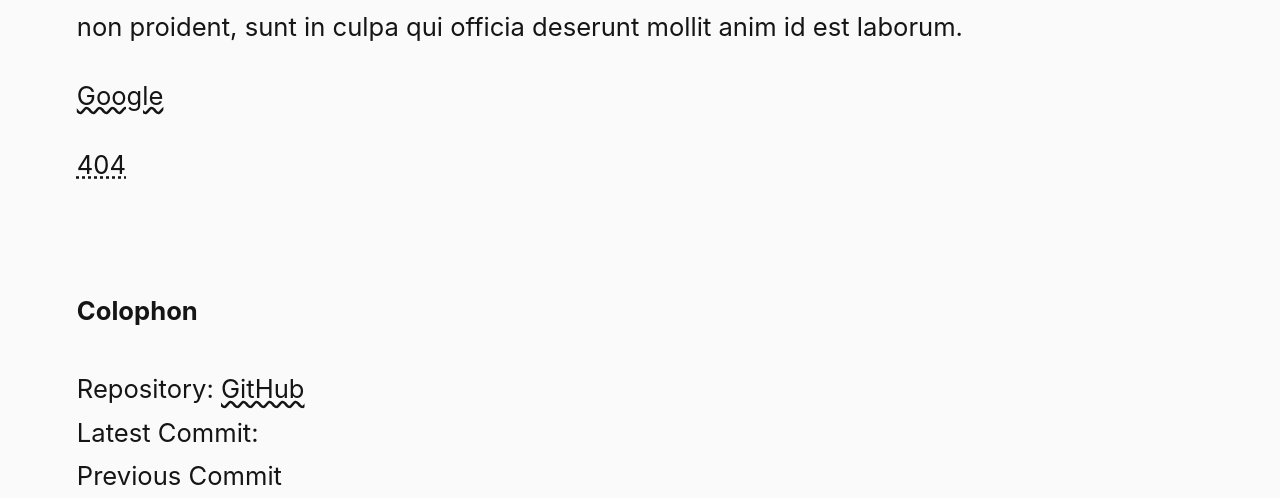
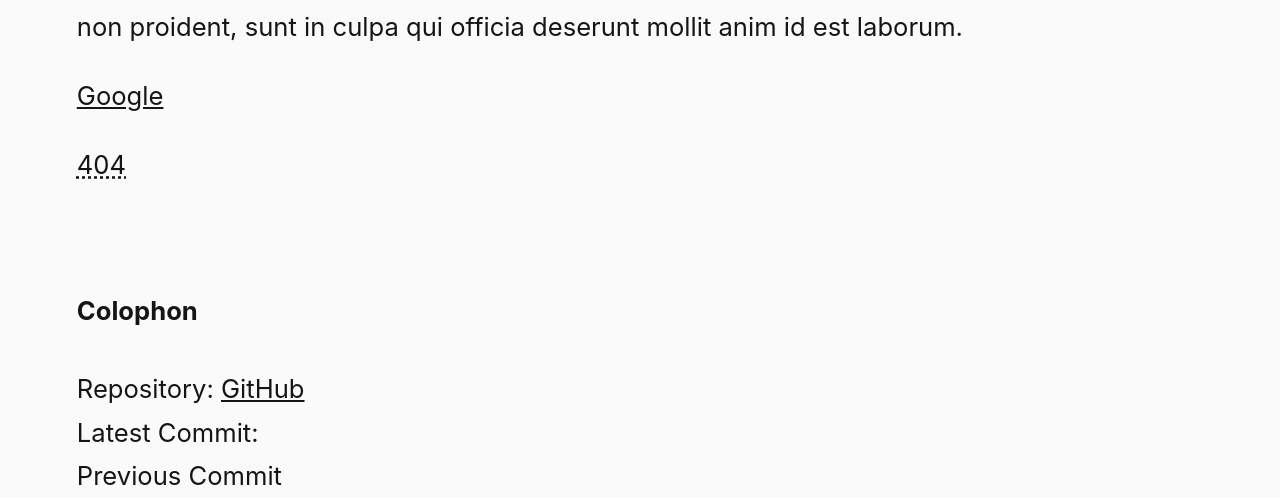
Before and after one commit to steinea/fyi, a Jekyll site: the page built from index.md, in a window 1280 px wide. Shown: the part 361-859 px from the top of the page. Built offline with Jekyll 4.4.1, drawn with Linux system fonts in a browser that asks for light colours.

Commit message:
Revise font stack, change root color scheme to media queries, separate link styling into format and theming

```diff
--- a/assets/css/custom.css
+++ b/assets/css/custom.css
@@ -1,26 +1,16 @@
-/* Root */
-
-:root {
-  color-scheme: light dark;
-}
-
-
 /* Body CSS applies at all resolutions */
 body {
-  background-color: light-dark(#fafafa, #151515);
   box-sizing: content-box;
-  color: light-dark(#151515, #fafafa);
   /* Font Stack https://bitsofco.de/the-new-system-font-stack/ */
   font-family: -apple-system,
-             BlinkMacSystemFont,
-             "Segoe UI",
-             Roboto,
-             Helvetica,
-             Arial,
-             sans-serif,
-             "Apple Color Emoji",  /* Emojis*/
-             "Segoe UI Emoji", /* Emojis*/
-             "Segoe UI Symbol"; /* Emojis*/
+               BlinkMacSystemFont,
+               "Segoe UI",
+               Roboto,
+               Oxygen-Sans,
+               Ubuntu,
+               Cantarell,
+               "Helvetica Neue",
+               sans-serif;
   font-size: 1rem;
   line-height: 1.7;
   margin: 0 auto;
@@ -30,7 +20,101 @@ body {
 }
 
 
-/* Media Queries */
+/* Internal vs External Links */
+/* https://stackoverflow.com/questions/26898931/ */
+a:not([href*='//']) {
+  text-decoration-style: dotted;
+}
+
+a[href*='//'] {
+  text-decoration-style: solid;
+}
+
+/* After styling for external links, currently just using text decoration
+a[href*='//']:after {
+  position: relative;
+  top: -0.5em;
+  font-size: .7em;
+  content: "+";
+}
+*/
+
+/* Light vs Dark Preference */
+/* Using media queries because root color scheme does not seem to work for styling pseudo-classes or pseudo-elements */
+
+@media (prefers-color-scheme: light) {
+
+  body {
+    background-color: #fafafa;
+    color: #151515;
+  }
+
+  /* Internal Links */
+  a:not([href*='//']) {
+    color: #151515;
+  }
+
+  a:not([href*='//']):hover {
+    background-color: #151515;
+    color: #fafafa;
+  }
+
+  /* External Links */
+  a[href*='//'] {
+    color: #151515;
+  }
+
+  a[href*='//']:hover {
+    background-color: #151515;
+    color: #fafafa;
+  }
+
+  /* Mouse Highlight */
+  ::selection {
+    background-color: #151515;
+    color: #fafafa;
+  }
+
+}
+
+
+@media (prefers-color-scheme: dark) {
+
+  body {
+    background-color: #151515;
+    color: #fafafa;
+  }
+
+  /* Internal Links */
+  a:not([href*='//']) {
+    color: #fafafa;
+  }
+
+  a:not([href*='//']):hover {
+    background-color: #fafafa;
+    color: #151515;
+  }
+
+  /* External Links */
+  a[href*='//'] {
+    color: #fafafa;
+  }
+
+  a[href*='//']:hover {
+    background-color: #fafafa;
+    color: #151515;
+  }
+
+  /* Mouse Highlight */
+  ::selection {
+    background-color: #fafafa;
+    color: #151515;
+  }
+
+}
+
+
+/* Responsive Scaling */
 
 /* Extra small devices (phones, 600px and down) */
 @media only screen and (max-width: 600px) {
@@ -68,18 +152,3 @@ body {
   }
 
 }
-
-
-/* Links https://stackoverflow.com/questions/26898931/ */
-
-/* Internal Link */
-a:not([href*='//']) {
-  color: light-dark(#151515, #fafafa);
-  text-decoration-style: dotted;
-}
-
-/* External Link */
-a[href*='//'] {
-  color: light-dark(#151515, #fafafa);
-  text-decoration-style: wavy;
-}
```
